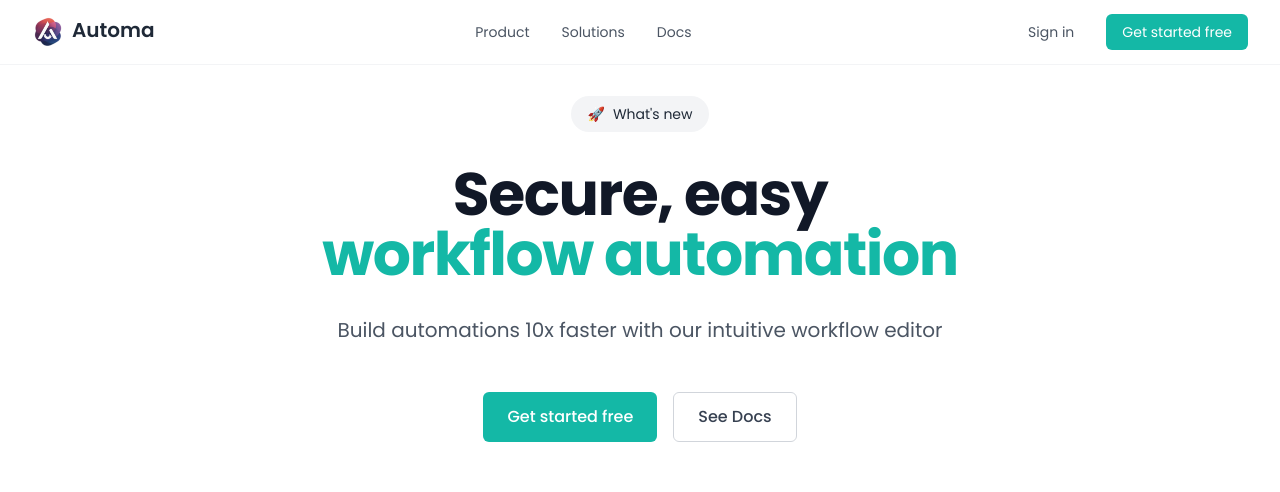
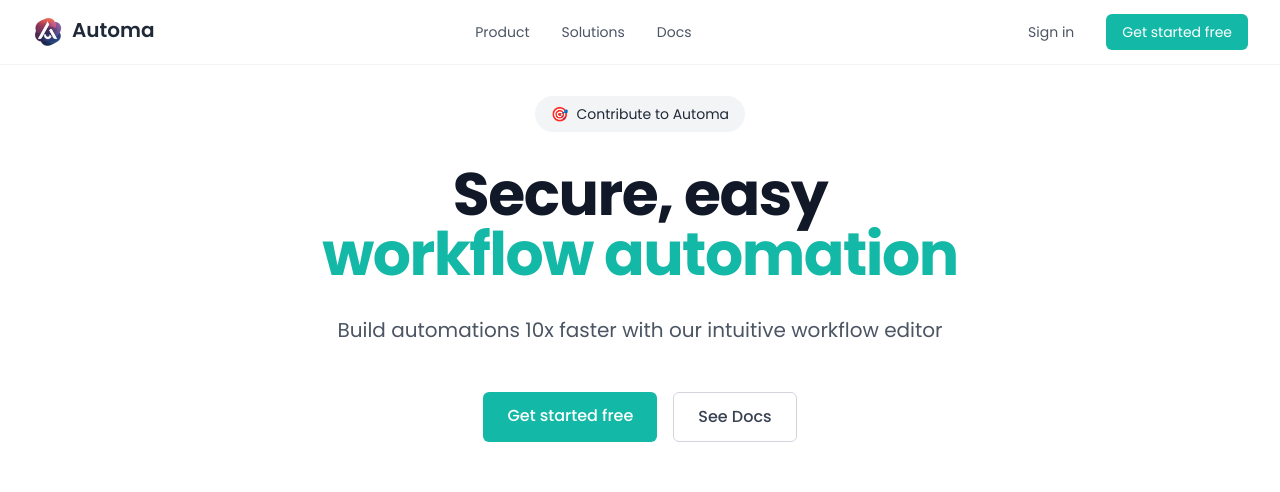
Before and after one commit to TechThrives/Automa, a React (Create React App) app in the folder frontend/: page / in a window 1280 px wide. Shown: the top 492 px of the page. Built offline with nearby package versions, Linux system fonts and the light colour scheme; no server answers; a web font is replaced by a local one.

Commit message:
chore: compare with india time zone

```diff
--- a/frontend/src/components/DashboardLayout.js
+++ b/frontend/src/components/DashboardLayout.js
@@ -51,12 +51,12 @@
       />
 
       {/* Main Content */}
-      <div className="flex flex-1 flex-col overflow-hidden select-none">
+      <div className="flex flex-1 select-none flex-col overflow-hidden">
         <header className="z-10 bg-white shadow-sm">
           <div className="mx-auto max-w-7xl px-4 py-4 sm:px-6 lg:px-8">
             <div className="flex items-center justify-between">
               <div className="flex gap-2">
-                <h1 className="text-2xl font-semibold text-gray-900">
+                <h1 className="hidden text-2xl font-semibold text-gray-900 md:block">
                   {header.title}
                 </h1>
                 <button
@@ -103,7 +103,9 @@
           </div>
         </header>
 
-        {isNotificationOpen && <Notifications setIsNotificationOpen={setIsNotificationOpen} />}
+        {isNotificationOpen && (
+          <Notifications setIsNotificationOpen={setIsNotificationOpen} />
+        )}
 
         <main className="flex-1 overflow-y-auto bg-gray-100 p-4">
           <div className="mx-auto max-w-7xl">
--- a/frontend/src/components/landing/Header.js
+++ b/frontend/src/components/landing/Header.js
@@ -95,6 +95,15 @@
               </Link>
             </div>
             <div className="flex flex-col space-y-2 px-2 pb-3 pt-2 text-center">
+              {user ? (
+                <Link
+                  to="/dashboard"
+                  className="w-full rounded-md bg-teal-500 px-3 py-2 text-white hover:bg-teal-600"
+                >
+                  Dashboard
+                </Link>
+              ) : (
+                <>
                   <Link
                     to="/signin"
                     className="w-full rounded-md px-3 py-2 text-base text-gray-600 hover:bg-teal-200 hover:text-gray-800"
@@ -107,6 +116,8 @@
                   >
                     Get started free
                   </Link>
+                </>
+              )}
             </div>
           </div>
         )}
--- a/frontend/src/components/landing/Hero.js
+++ b/frontend/src/components/landing/Hero.js
@@ -1,12 +1,14 @@
+import { Link } from "react-router-dom";
+
 export default function Hero() {
     return (
       <section className="pt-24 pb-16 px-4 sm:px-6 lg:px-8">
         <div className="max-w-7xl mx-auto text-center">
           <div className="flex justify-center mb-8">
-            <div className="inline-flex items-center px-4 py-2 rounded-full bg-gray-100 text-sm text-gray-800">
-              <span className="mr-2">🚀</span>
-              What's new
-            </div>
+            <Link to="https://github.com/TechThrives/automa" target="_blank" className="inline-flex items-center px-4 py-2 rounded-full bg-gray-100 text-sm text-gray-800">
+              <span className="mr-2">🎯</span>
+              Contribute to Automa
+            </Link>
           </div>
           <h1 className="text-4xl sm:text-5xl lg:text-6xl font-bold tracking-tight text-gray-900 mb-8">
             Secure, easy<br />
@@ -16,9 +18,9 @@
             Build automations 10x faster with our intuitive workflow editor
           </p>
           <div className="flex flex-col sm:flex-row justify-center gap-4">
-            <button className="px-6 py-3 text-white bg-teal-500 hover:bg-teal-600 rounded-md text-base font-medium">
+            <Link to="/signup" className="px-6 py-3 text-white bg-teal-500 hover:bg-teal-600 rounded-md text-base font-medium">
               Get started free
-            </button>
+            </Link>
             <button className="px-6 py-3 text-gray-700 border border-gray-300 hover:bg-gray-50 rounded-md text-base font-medium">
               See Docs
             </button>
```
Also changed, not shown: 1 other file (tests, documents, lock files or other folders). Lines whose indentation alone changed are shown as unchanged.
